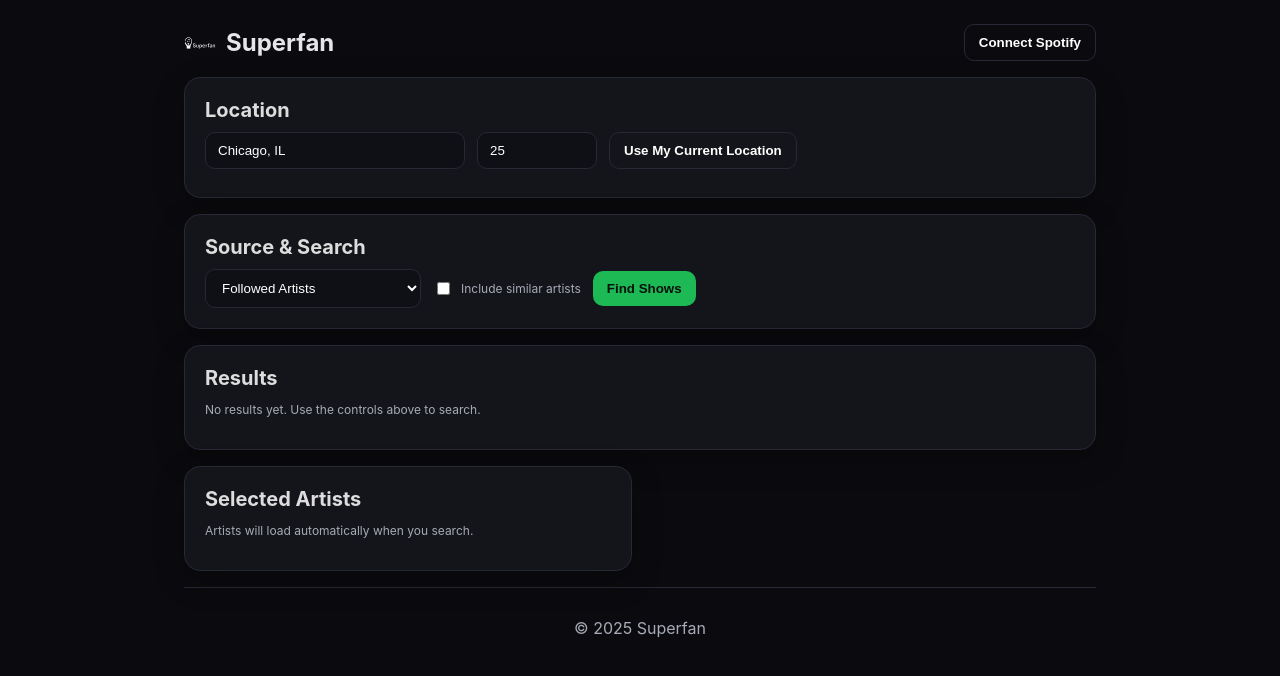
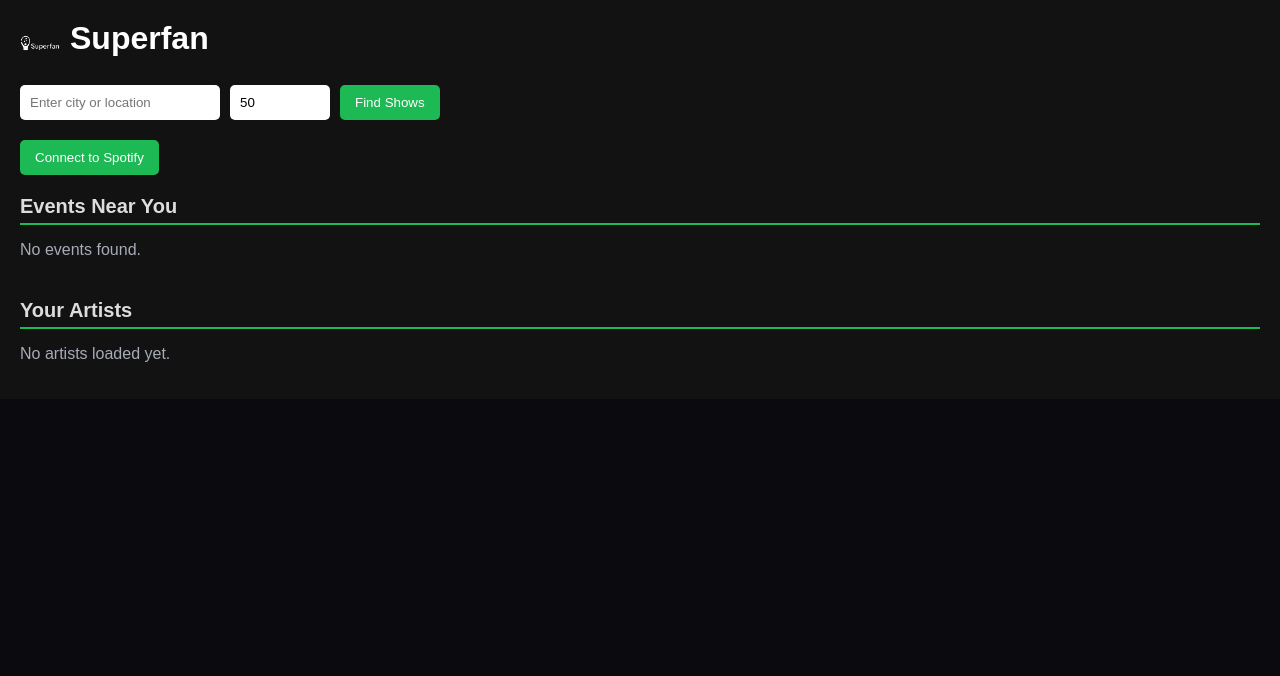
Before and after one commit to chrismparkerpro-sudo/Superfan, a Next.js app: page / in a window 1280 px wide. Shown: the top 676 px of the page. Built offline with nearby package versions, Linux system fonts and the light colour scheme.

Commit message:
Update index.js

```diff
--- a/pages/index.js
+++ b/pages/index.js
@@ -1,294 +1,111 @@
-// pages/index.js
-import { useEffect, useState } from 'react'
+import { useState } from 'react';
+import Image from 'next/image';
 
-const TIME_RANGES = [
-  { label: 'Last 4 weeks', value: 'short_term' },
-  { label: 'Last 6 months', value: 'medium_term' },
-  { label: 'All-time', value: 'long_term' },
-]
+export default function Home() {
+  const [location, setLocation] = useState('');
+  const [radius, setRadius] = useState(50);
+  const [events, setEvents] = useState([]);
+  const [artists, setArtists] = useState([]);
 
-export default function Home(){
-  const [connected, setConnected] = useState(false)
+  const handleConnectSpotify = () => {
+    window.location.href = '/api/login';
+  };
 
-  // Location
-  const [locationText, setLocationText] = useState('Chicago, IL')
-  const [radius, setRadius] = useState(25)
-  const [coords, setCoords] = useState(null) // { lat, lon }
-  const [locBusy, setLocBusy] = useState(false)
-
-  // Source + options
-  const [source, setSource] = useState('followed') // followed | top_artists | top_tracks
-  const [timeRange, setTimeRange] = useState('medium_term')
-  const [includeSimilar, setIncludeSimilar] = useState(false)
-
-  // Data
-  const [artists, setArtists] = useState([])
-  const [events, setEvents] = useState([])
-  const [recommended, setRecommended] = useState([])
-
-  // UI
-  const [busy, setBusy] = useState(false)
-  const [error, setError] = useState('')
-
-  useEffect(()=>{
-    fetch('/api/session')
-      .then(r=>r.json())
-      .then(d=> setConnected(!!d.spotifyConnected))
-      .catch(()=>{})
-  }, [])
-
-  const connectSpotify = () => window.location.href = '/api/login'
-
-  // Helpers
-  const monthShort = (n) => ['JAN','FEB','MAR','APR','MAY','JUN','JUL','AUG','SEP','OCT','NOV','DEC'][n] || ''
-  const parseDateParts = (s) => {
-    if (!s) return { mon:'', day:'', time:'' }
-    const [d, t] = s.split(' ')
-    const [y,m,dd] = d.split('-').map(x=>parseInt(x,10))
-    const mon = isFinite(m) ? monthShort(m-1) : ''
-    const day = dd || ''
-    const time = t ? t.slice(0,5) : ''
-    return { mon, day, time }
-  }
-  const getArtistImage = (name) => {
-    const fromA = artists.find(a => a.name?.toLowerCase() === name?.toLowerCase())
-    if (fromA?.image) return fromA.image
-    const fromR = recommended.find(a => a.name?.toLowerCase() === name?.toLowerCase())
-    if (fromR?.image) return fromR.image
-    return null
-  }
-
-  // Geolocation
-  const useCurrentLocation = () => {
-    if (!('geolocation' in navigator)) { setError('Geolocation not supported.'); return }
-    setLocBusy(true); setError('')
-    navigator.geolocation.getCurrentPosition(
-      (pos) => {
-        const { latitude, longitude } = pos.coords
-        setCoords({ lat: Number(latitude.toFixed(6)), lon: Number(longitude.toFixed(6)) })
-        setLocBusy(false)
-      },
-      (err) => { setLocBusy(false); setError(`Could not get current location: ${err.message}`) },
-      { enableHighAccuracy: true, timeout: 10000, maximumAge: 60000 }
-    )
-  }
-
-  // Data loaders
-  const loadArtistsForSource = async () => {
-    const endpoint =
-      source === 'followed'
-        ? '/api/followed'
-        : `/api/top?type=${source === 'top_artists' ? 'artists' : 'tracks'}&time_range=${timeRange}&limit=50`
-    const r = await fetch(endpoint)
-    if (r.status === 401) throw new Error('Please connect Spotify first.')
-    const data = await r.json()
-    return (data.items || []).slice(0, 100)
-  }
-
-  // One‑click search
-  const oneClickFind = async () => {
-    try {
-      setBusy(true)
-      setError('')
-      setEvents([])
-      setRecommended([])
-
-      let current = artists
-      if (current.length === 0) {
-        current = await loadArtistsForSource()
-        setArtists(current)
-      }
-      if (current.length === 0) throw new Error('No artists available.')
-
-      const locationPayload = coords
-        ? { lat: coords.lat, lon: coords.lon, radius: Number(radius) || 25 }
-        : { locationText: locationText.trim(), radius: Number(radius) || 25 }
-
-      // Base events (Ticketmaster) for current artists
-      const baseRes = await fetch('/api/events', {
-        method: 'POST',
-        headers: { 'Content-Type':'application/json' },
-        body: JSON.stringify({ names: current.map(a => a.name), ...locationPayload })
-      })
-      const baseOut = await baseRes.json()
-      if (baseOut.error) throw new Error(baseOut.error)
-      let finalEvents = baseOut.events || []
-
-      // Optionally include similar
-      if (includeSimilar) {
-        const simRes = await fetch('/api/similar-events', {
-          method: 'POST',
-          headers: { 'Content-Type':'application/json' },
-          body: JSON.stringify({ seeds: current.map(a => ({ id: a.id, name: a.name })), ...locationPayload })
-        })
-        const simOut = await simRes.json()
-        if (!simOut.error) {
-          setRecommended(simOut.similar || [])
-          const byId = new Map()
-          ;[...finalEvents, ...(simOut.events || [])].forEach(ev => byId.set(ev.id, ev))
-          finalEvents = Array.from(byId.values())
-        }
-      }
-
-      setEvents(finalEvents)
-    } catch (e) {
-      setError(e.message || 'Show search failed.')
-    } finally {
-      setBusy(false)
-    }
-  }
+  const findShows = async () => {
+    const res = await fetch(`/api/findShows?location=${encodeURIComponent(location)}&radius=${radius}`);
+    const data = await res.json();
+    setEvents(data.events || []);
+  };
 
   return (
-    <div className="container">
-      {/* Header */}
-      <div className="header">
-        <div style={{ display: 'flex', alignItems: 'center', gap: '10px' }}>
-  <img
+    <div style={{ fontFamily: 'Arial, sans-serif', padding: '20px', backgroundColor: '#121212', color: '#fff' }}>
+
+      {/* Header with icon + text */}
+      <header style={{ display: 'flex', alignItems: 'center', gap: '10px', marginBottom: '20px' }}>
+        <Image
           src="/superfan-icon-light-64.png?v=2"
-    width="32"
-    height="32"
-    style={{ display: 'inline-block', verticalAlign: 'middle' }}
+          alt="Superfan"
+          width={40}
+          height={40}
+          priority
         />
-  <span style={{ fontSize: '1.5rem', fontWeight: 'bold' }}>Superfan</span>
+        <h1 style={{ fontSize: '2rem', fontWeight: 'bold' }}>Superfan</h1>
+      </header>
+
+      {/* Location and radius inputs */}
+      <div style={{ marginBottom: '20px' }}>
+        <input
+          type="text"
+          placeholder="Enter city or location"
+          value={location}
+          onChange={(e) => setLocation(e.target.value)}
+          style={{ padding: '10px', marginRight: '10px', borderRadius: '5px', border: 'none', width: '200px' }}
+        />
+        <input
+          type="number"
+          placeholder="Radius (miles)"
+          value={radius}
+          onChange={(e) => setRadius(e.target.value)}
+          style={{ padding: '10px', marginRight: '10px', borderRadius: '5px', border: 'none', width: '100px' }}
+        />
+        <button
+          onClick={findShows}
+          style={{ padding: '10px 15px', backgroundColor: '#1DB954', color: '#fff', border: 'none', borderRadius: '5px', cursor: 'pointer' }}
+        >
+          Find Shows
+        </button>
       </div>
 
-        <div>
-          {connected
-            ? <span className="badge">Spotify Connected</span>
-            : <button className="btn secondary" onClick={connectSpotify}>Connect Spotify</button>}
-        </div>
+      {/* Connect to Spotify */}
+      <div style={{ marginBottom: '20px' }}>
+        <button
+          onClick={handleConnectSpotify}
+          style={{ padding: '10px 15px', backgroundColor: '#1DB954', color: '#fff', border: 'none', borderRadius: '5px', cursor: 'pointer' }}
+        >
+          Connect to Spotify
+        </button>
       </div>
 
-      {/* LOCATION (top) */}
-      <div className="card">
-        <h2>Location</h2>
-        <div className="row" style={{marginBottom:8}}>
-          <input
-            className="input"
-            style={{minWidth:260}}
-            placeholder="City, State or Postal Code (e.g., Chicago, IL or 60607)"
-            value={locationText}
-            onChange={e=>{ setLocationText(e.target.value); setCoords(null); }}
-            disabled={!!coords}
-          />
-          <input
-            className="input"
-            type="number"
-            min={1}
-            max={250}
-            step={1}
-            style={{width:120}}
-            value={radius}
-            onChange={e=>setRadius(e.target.value)}
-            title="Search radius in miles"
-          />
-          <button className="btn secondary" onClick={useCurrentLocation} disabled={locBusy}>
-            {locBusy ? 'Locating…' : (coords ? 'Update My Location' : 'Use My Current Location')}
-          </button>
-          {coords && (
-            <span className="small">Using GPS: {coords.lat.toFixed(3)}, {coords.lon.toFixed(3)}</span>
-          )}
-        </div>
-      </div>
-
-      {/* SOURCE & SEARCH (top) */}
-      <div className="card" style={{marginTop:16}}>
-        <h2>Source & Search</h2>
-        <div className="row">
-          <select value={source} onChange={e=>setSource(e.target.value)}>
-            <option value="followed">Followed Artists</option>
-            <option value="top_artists">Top Artists</option>
-            <option value="top_tracks">Top Tracks → (derive artists)</option>
-          </select>
-          {source !== 'followed' && (
-            <select value={timeRange} onChange={e=>setTimeRange(e.target.value)}>
-              {TIME_RANGES.map(r => <option key={r.value} value={r.value}>{r.label}</option>)}
-            </select>
-          )}
-          <label className="small" style={{display:'flex', alignItems:'center', gap:8}}>
-            <input
-              type="checkbox"
-              checked={includeSimilar}
-              onChange={e=>setIncludeSimilar(e.target.checked)}
-            />
-            Include similar artists
-          </label>
-          <button className="btn" onClick={oneClickFind} disabled={busy}>
-            {busy ? 'Finding…' : 'Find Shows'}
-          </button>
-        </div>
-        {error && <p className="small" style={{color:'#ff7b7b', marginTop:8}}>{error}</p>}
-      </div>
-
-      {/* RESULTS (now below the controls) */}
-      <div className="card" style={{marginTop:16}}>
-        <h2>Results</h2>
+      {/* Events Section */}
+      <section style={{ marginBottom: '40px' }}>
+        <h2 style={{ borderBottom: '2px solid #1DB954', paddingBottom: '5px' }}>Events Near You</h2>
         {events.length === 0 ? (
-          <p className="small">No results yet. Use the controls above to search.</p>
+          <p>No events found.</p>
         ) : (
-          <div className="eventlist">
-            {events.map(ev => {
-              const { mon, day, time } = parseDateParts(ev.date)
-              const img = getArtistImage(ev.artist)
-              return (
-                <div className="event" key={ev.id}>
-                  <div className="datecol">
-                    <div className="mon">{mon}</div>
-                    <div className="day">{day}</div>
-                  </div>
-                  <div className="event-main">
-                    {img ? <img className="event-avatar" src={img} alt={ev.artist} /> : <div className="event-avatar" />}
-                    <div className="event-lines">
-                      <div className="row1">{time ? `Sun • ${time}` : ''}</div>
-                      <div className="row2">{ev.city}</div>
-                      <div className="row2">{ev.venue}</div>
-                      <div className="row3">{ev.artist}</div>
-                    </div>
-                  </div>
-                  <a className="chev" href={ev.url} target="_blank" rel="noreferrer">›</a>
-                </div>
-              )
-            })}
-          </div>
-        )}
-      </div>
-
-      {/* ARTISTS (below results) */}
-      <div className="grid" style={{marginTop:16}}>
-        <div className="card">
-          <h2>Selected Artists</h2>
-          {artists.length === 0
-            ? <p className="small">Artists will load automatically when you search.</p>
-            : (
-              <ul className="clean">
-                {artists.map(a => (
-                  <li className="item" key={a.id || a.name}>
-                    {a.image ? <img className="avatar" src={a.image} alt={a.name} /> : null}
-                    {a.name}
+          <ul style={{ listStyle: 'none', padding: 0 }}>
+            {events.map((event, idx) => (
+              <li key={idx} style={{ marginBottom: '15px', background: '#1e1e1e', padding: '10px', borderRadius: '8px' }}>
+                <strong>{event.name}</strong> <br />
+                {event.date} – {event.venue}
               </li>
             ))}
           </ul>
-            )
-          }
+        )}
+      </section>
 
-          {recommended.length > 0 && (
-            <>
-              <h2 style={{marginTop:16}}>Recommended Similar Artists</h2>
-              <ul className="clean">
-                {recommended.map(a => (
-                  <li className="item" key={a.id || a.name}>
-                    {a.image ? <img className="avatar" src={a.image} alt={a.name} /> : null}
-                    {a.name}
+      {/* Artists Section */}
+      <section>
+        <h2 style={{ borderBottom: '2px solid #1DB954', paddingBottom: '5px' }}>Your Artists</h2>
+        {artists.length === 0 ? (
+          <p>No artists loaded yet.</p>
+        ) : (
+          <ul style={{ listStyle: 'none', padding: 0, display: 'grid', gridTemplateColumns: 'repeat(auto-fit, minmax(150px, 1fr))', gap: '15px' }}>
+            {artists.map((artist, idx) => (
+              <li key={idx} style={{ background: '#1e1e1e', padding: '10px', borderRadius: '8px', textAlign: 'center' }}>
+                <Image
+                  src={artist.image}
+                  alt={artist.name}
+                  width={100}
+                  height={100}
+                  style={{ borderRadius: '50%' }}
+                />
+                <p>{artist.name}</p>
               </li>
             ))}
           </ul>
-            </>
         )}
+      </section>
+
     </div>
-      </div>
-
-      <hr />
-      <footer>© 2025 Superfan</footer>
-    </div>
-  )
+  );
 }
```
Lines whose indentation alone changed are shown as unchanged.
